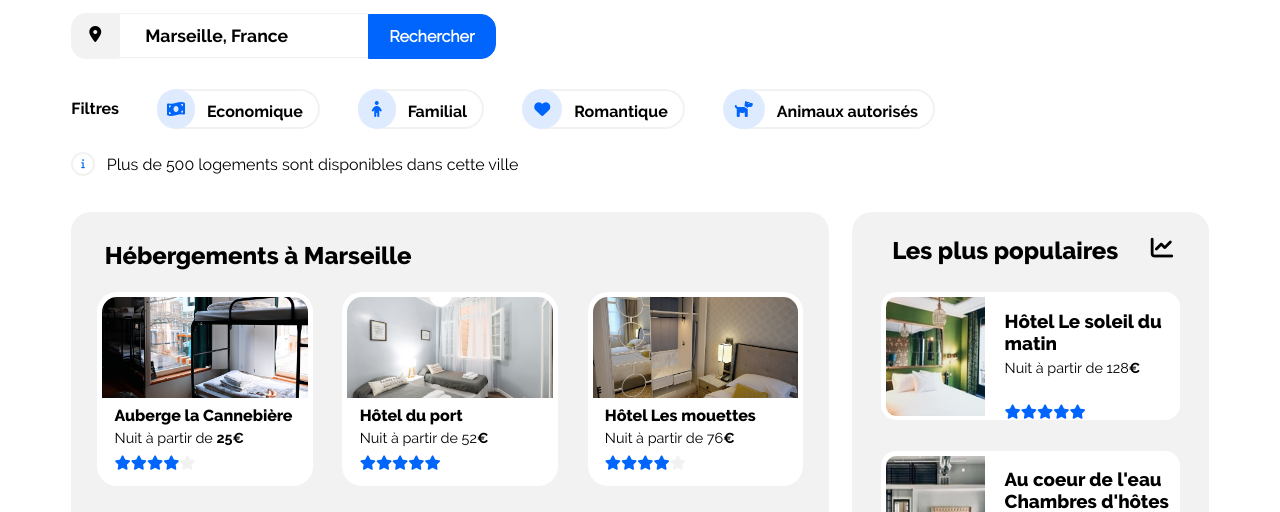
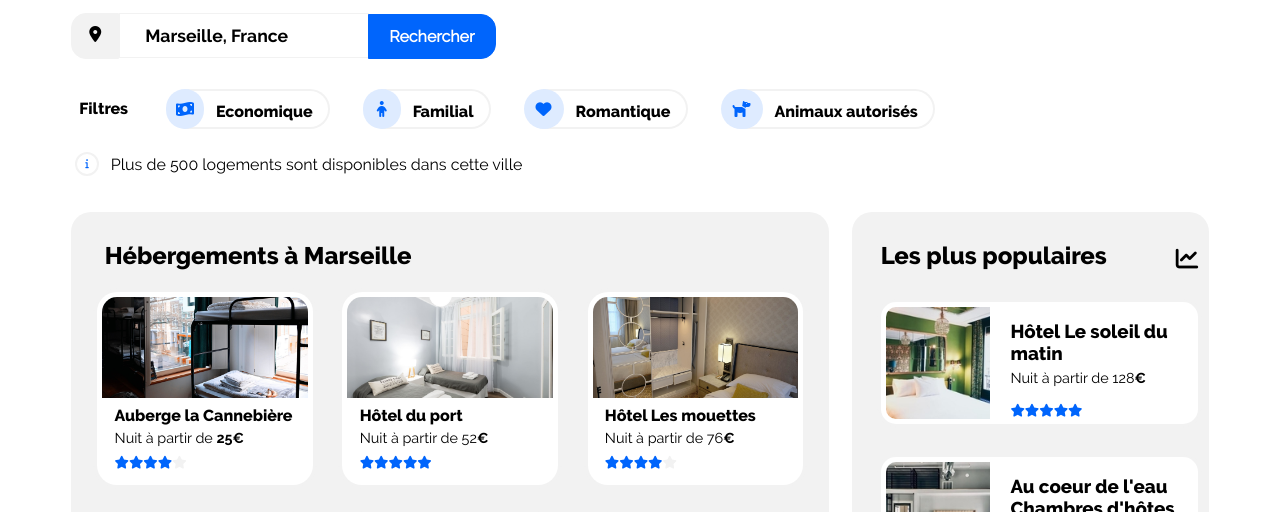
Before and after one commit to Arno67000/ArnaudStutz_2_31082020, a plain HTML site: page index.html in a window 1280 px wide. Shown: the part 234-746 px from the top of the page. Drawn offline with Linux system fonts and the light colour scheme.

Commit message:
large screen friendly

```diff
--- a/index.html
+++ b/index.html
@@ -2,7 +2,9 @@
 <html lang="fr">
 	<head>
 		<meta charset="utf-8"/>
+		<meta name="viewport" content="initial-scale=1" />
 		<link rel="stylesheet" href="style.css"/>
+		<link rel="stylesheet" media="(max-width: 900px)" href="smartphone.css"/>
 		<script src="https://kit.fontawesome.com/3c2893d5d3.js" crossorigin="anonymous"></script>
 		<title>Prototype site Espedia</title>
 	</head>
--- a/style.css
+++ b/style.css
@@ -72,7 +72,6 @@ span
 h1
 {
 	font-size: 1.4em;
-	font-weight: bolder;
 }
 /*///////////////////////////////*/
               /*NAV*/
@@ -179,12 +178,14 @@ nav a:hover
 #filtres
 {
 	display: flex;
+	justify-content: flex-start;
 	align-items: center;
 }
 #filtres p
 {
-	font-family: ralewaybold, sans-serif;
-	margin-right: 15px;
+	font-family: ralewayextrabold, sans-serif;
+	margin-right: 25px;
+	padding-left: 8px;
 }
 .fa-money-bill-wave                     /*icone billet*/
 {
@@ -236,9 +237,9 @@ nav a:hover
 	border-top: 2px #F2F2F2 solid;
 	border-bottom: 2px #F2F2F2 solid;
 	border-right: 2px #F2F2F2 solid;
-	margin: 10px 15px 10px 25px;
+	margin: 10px 20px 10px 15px;
 	border-radius: 25px 25px 25px 25px;
-	font-family: ralewaybold, sans-serif;
+	font-family: ralewayextrabold, sans-serif;
 	padding-right: 15px;
 	text-align: center;
 }
@@ -259,6 +260,7 @@ nav a:hover
 	display: flex;
 	align-items: center;
 	margin-bottom: 22px;
+	padding-left: 4px;
 }
 .fa-info
 {
@@ -331,7 +333,8 @@ a figure
 }
 .vignette p
 {
-	margin: 5px 0px 8px 0px;
+	margin-top: 5px;
+	margin-bottom: 8px;
 	font-size: 0.9em;
 	padding-left: 6%;
 }
@@ -342,7 +345,7 @@ figcaption
 .notes
 {
 	padding-left: 6%;
-	font-size: 0.9em;
+	font-size: 0.8em;
 }
 #lieu_hebergement a figure img           /*PHOTOS HEBERGEMENTS MARSEILLE*/
 {
@@ -359,7 +362,7 @@ figcaption
 {
 	display: flex;
 	justify-content: space-between;
-	align-items: flex-start;
+	align-items: flex-end;
 }
 
 aside
@@ -376,20 +379,20 @@ aside
 }
 #head_aside h2
 {
-	padding-left: 40px;
-	margin-bottom: 3%;
-	margin-top: 5%;
+	padding-left: 8%;
+	margin-bottom: 4%;
+	margin-top: 6%;
 }
 #head_aside i
 {
-	padding-right: 10%;
+	padding-right: 3%;
 	font-size: 1.4em;
-	margin-bottom: 3%;
-	margin-top: 5%;
+	margin-bottom: 4%;
+	margin-top: 6%;
 }
 .vignette_aside
 {
-	width: 84%;
+	width: 89%;
 	height: auto;
 	background-color: #FFFFFF;
 	margin-left: 8%;
@@ -400,14 +403,15 @@ aside
 .vignette_aside img
 {
 	float: left;
-	width: 33%;
-	height: 93%;
+	min-width: 33%;
+	max-width: 33%;
+	height: auto;
 	padding: 5px 20px 5px 5px;
 	border-radius: 15px 0px 0px 15px;
 }
 .img_title p
 {
-	margin: 5px 0px 9% 0px;
+	margin: 5px 0px 5% 0px;
 	font-size: 0.9em;
 }
 .img_title h3
@@ -416,7 +420,7 @@ aside
 }
 .notes_aside
 {
-	font-size: 0.9em;
+	font-size: 0.8em;
 }
 
 /*////////////////////////////////*/
```
